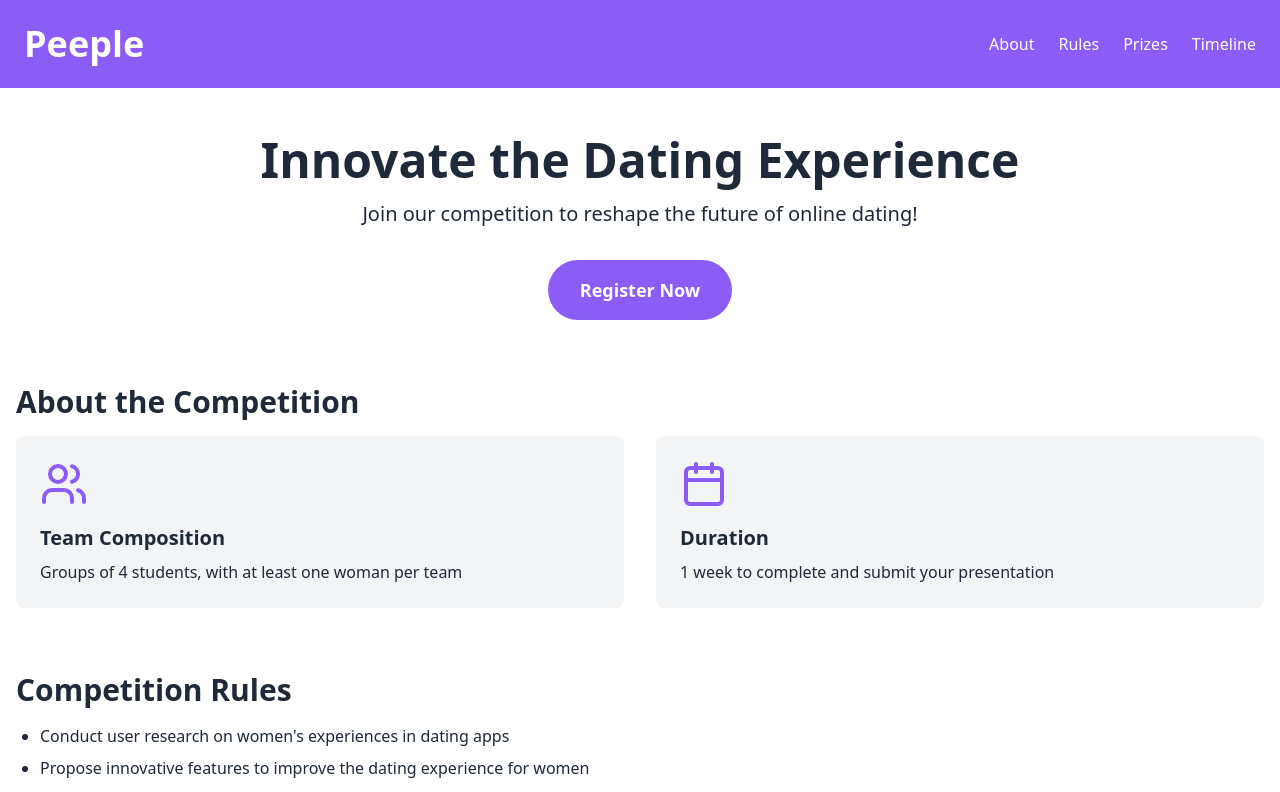
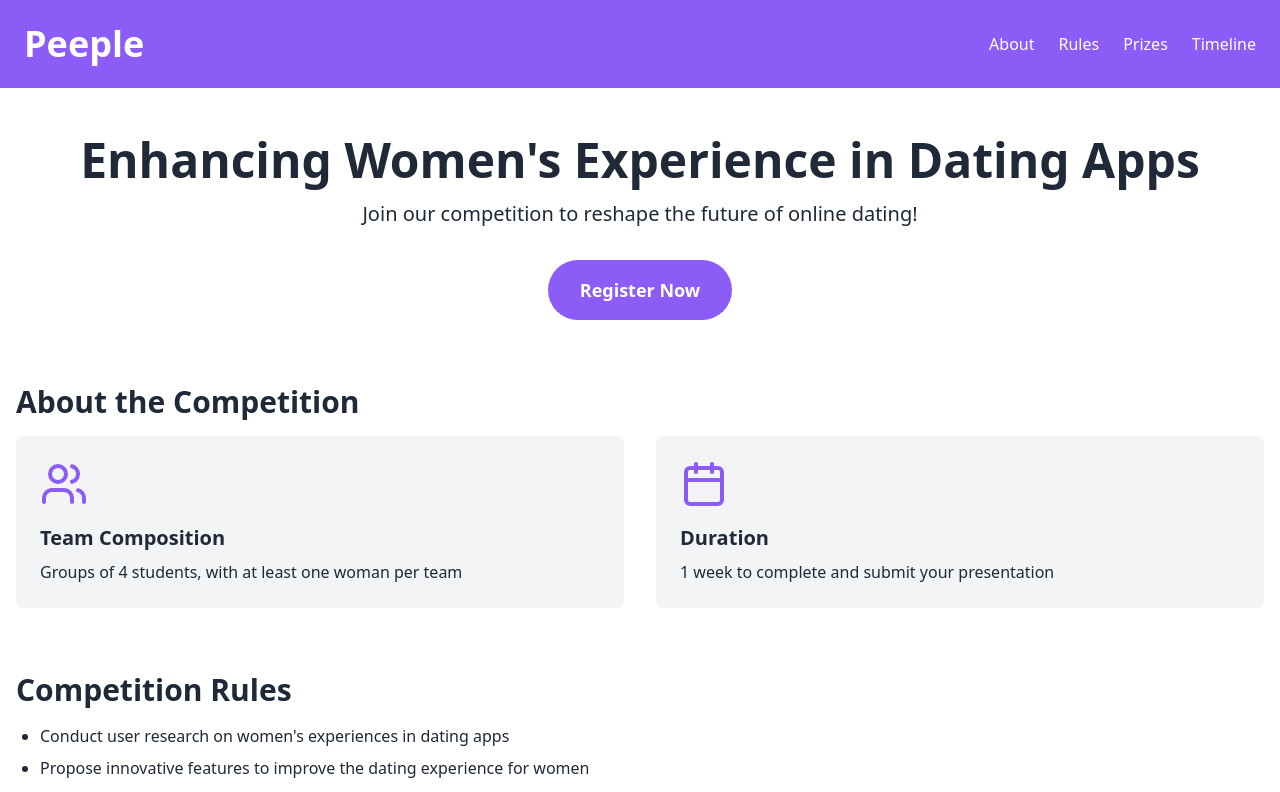
Before and after one commit to f3rix-xyz/peeple-comp, a Next.js app: page / in a window 1280 px wide. Shown: the top 792 px of the page. Built offline with nearby package versions, Linux system fonts and the light colour scheme.

Commit message:
ena meena deeka

```diff
--- a/app/page.tsx
+++ b/app/page.tsx
@@ -51,8 +51,9 @@ const App = () => {
           transition={{ duration: 0.5, delay: 0.2 }}
           className="text-center mb-16"
         >
-          <h2 className="text-5xl font-bold mb-4">Innovate the Dating Experience</h2>
+          <h2 className="text-5xl font-bold mb-4"> Enhancing Women's Experience in Dating Apps </h2>
           <p className="text-xl mb-8">Join our competition to reshape the future of online dating!</p>
+          <a href="https://unstop.com/p/innovating-for-her-enhancing-womens-experience-in-dating-apps-iit-roorkee-1177999" target="_blank" rel="noopener noreferrer">
             <motion.div
               whileHover={{ scale: 1.05 }}
               whileTap={{ scale: 0.95 }}
@@ -60,6 +61,8 @@ const App = () => {
             >
               Register Now
             </motion.div>
+          </a>
+
         </motion.section>
 
         <motion.section
```
Lines whose indentation alone changed are shown as unchanged.
